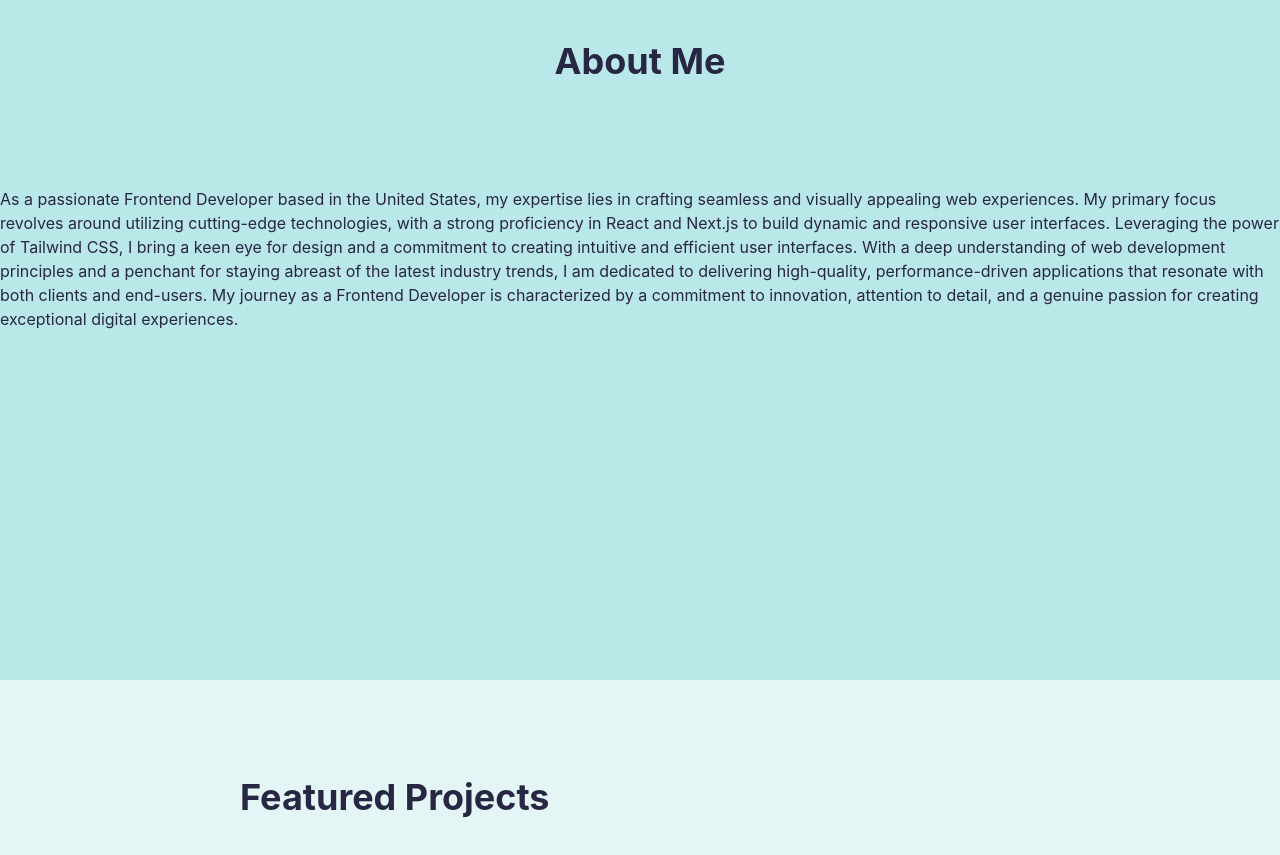
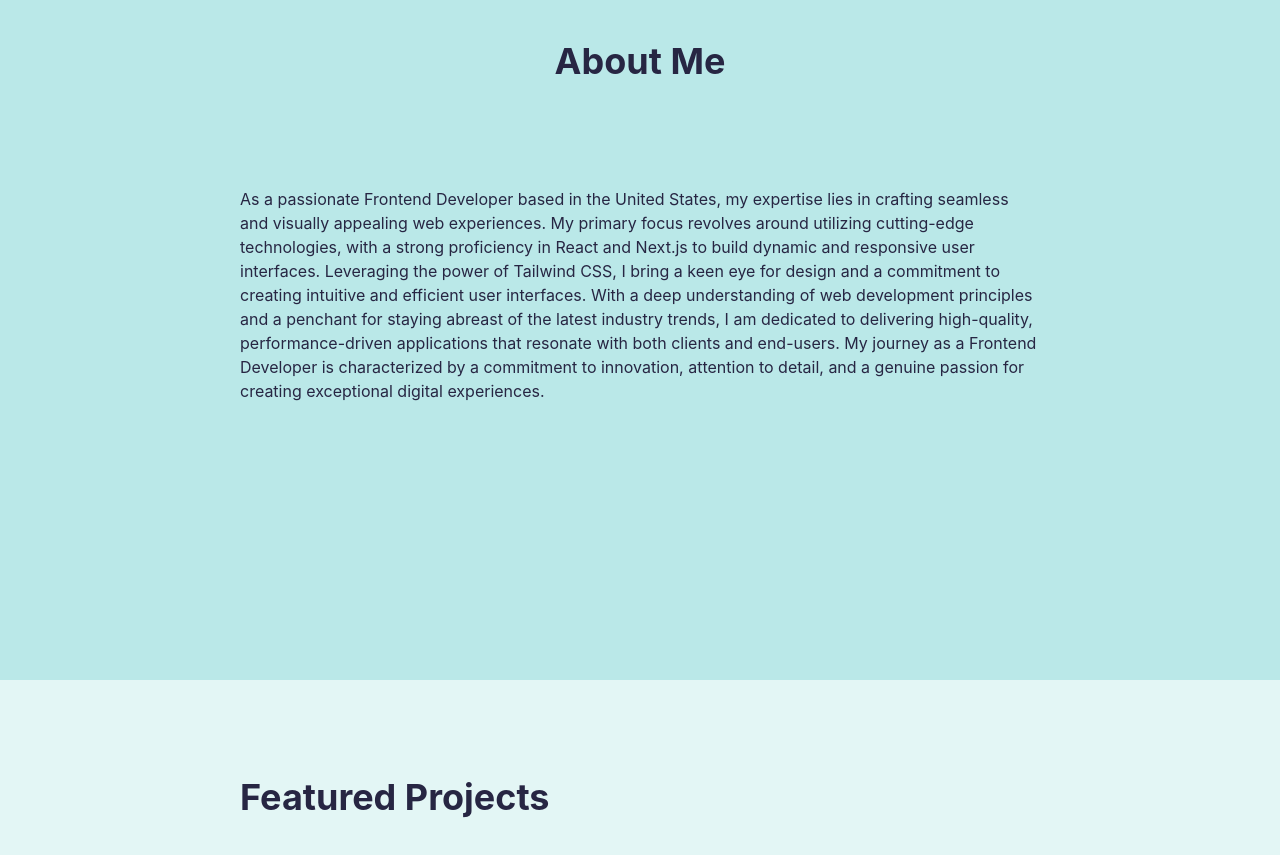
Before and after one commit to beaucoburn/portfolio2, a React (Create React App) app: page / in a window 1280 px wide. Shown: the part 920-1775 px from the top of the page. Built offline with nearby package versions, Linux system fonts and the light colour scheme.

Commit message:
Adjust text size

```diff
--- a/src/components/About.js
+++ b/src/components/About.js
@@ -46,7 +46,7 @@ function About() {
             <Heading py={12}>
               About Me
             </Heading>
-            <Text py={12}>
+            <Text py={12} px={60} size="xl">
             As a passionate Frontend Developer based in the United States, my expertise lies in crafting seamless and visually appealing web experiences. My primary focus revolves around utilizing cutting-edge technologies, with a strong proficiency in React and Next.js to build dynamic and responsive user interfaces. Leveraging the power of Tailwind CSS, I bring a keen eye for design and a commitment to creating intuitive and efficient user interfaces. With a deep understanding of web development principles and a penchant for staying abreast of the latest industry trends, I am dedicated to delivering high-quality, performance-driven applications that resonate with both clients and end-users. My journey as a Frontend Developer is characterized by a commitment to innovation, attention to detail, and a genuine passion for creating exceptional digital experiences.
             </Text>
         </VStack>
```
